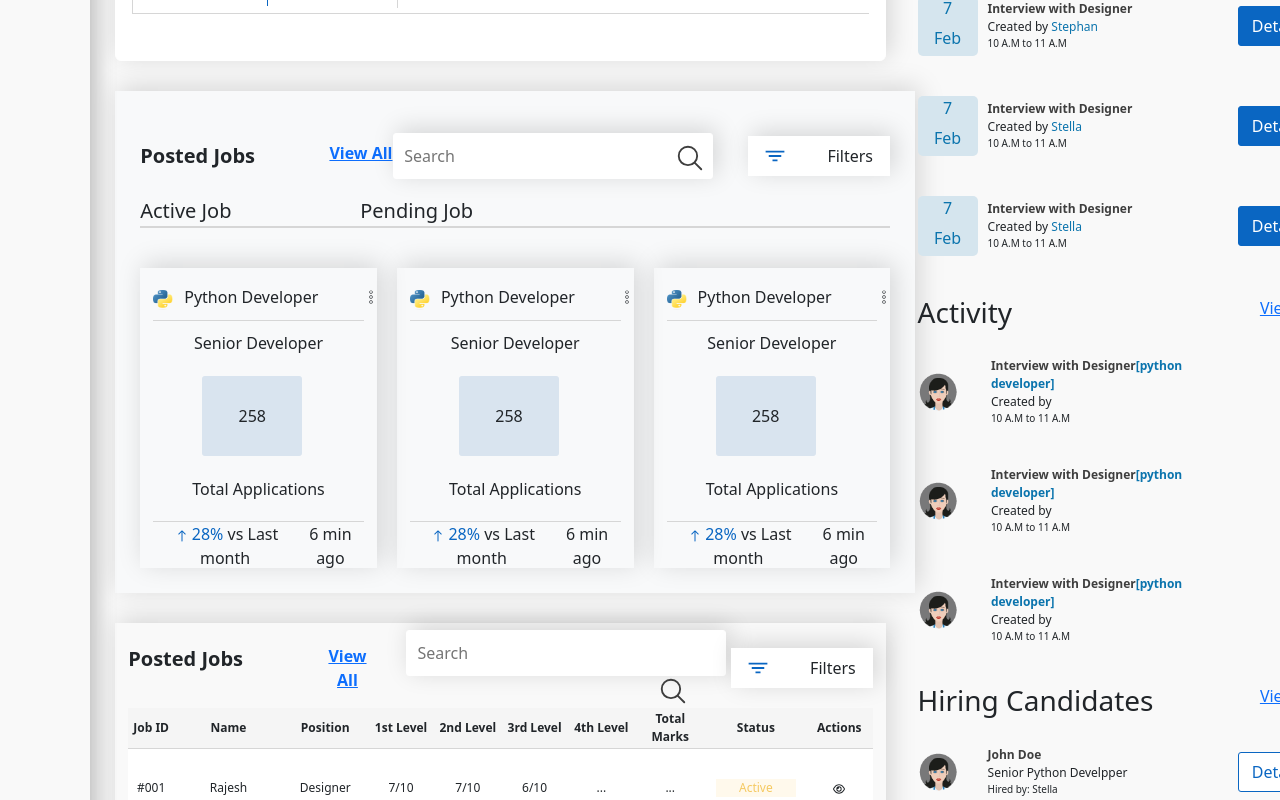
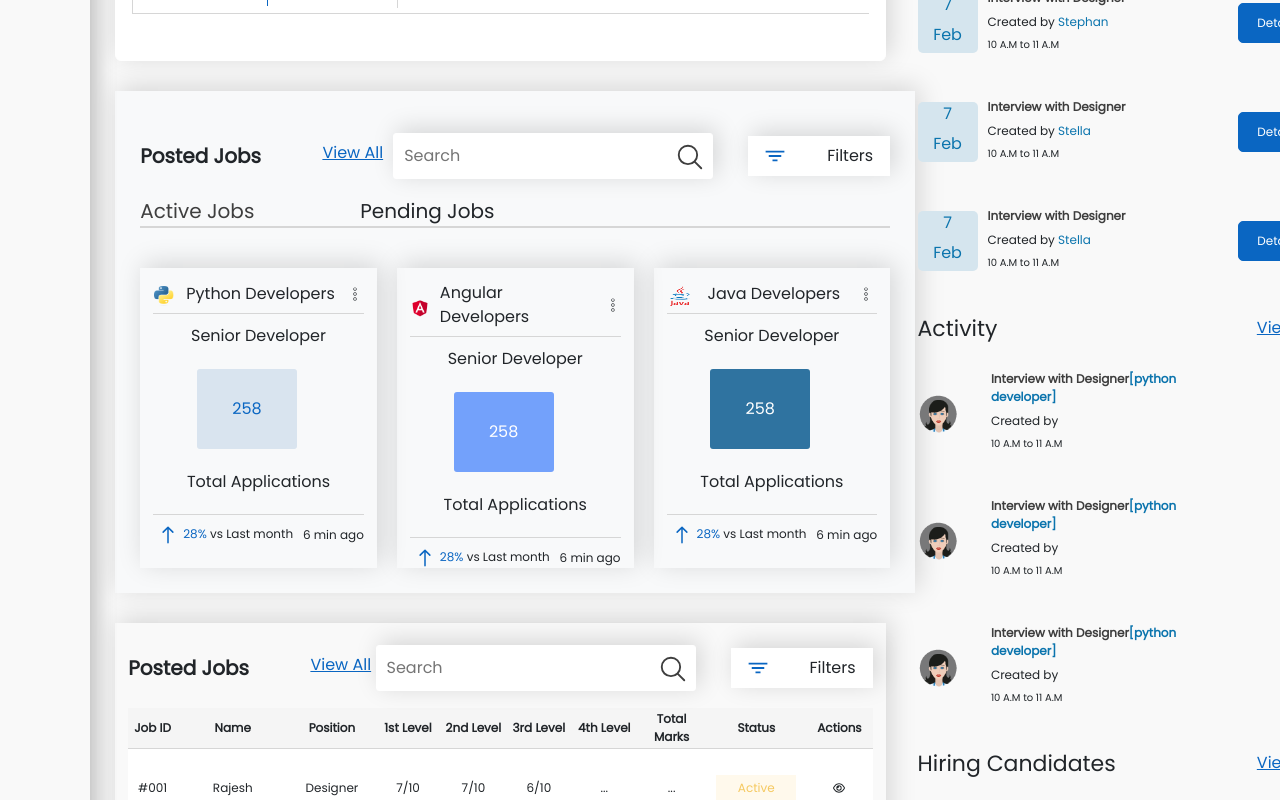
Before and after one commit to rajeshdevelopproject/HR_Management, a React (Create React App) app: page / in a window 1280 px wide. Shown: the part 1020-1820 px from the top of the page. Built offline with nearby package versions, Linux system fonts and the light colour scheme.

Commit message:
Alignment fixes

```diff
--- a/public/index.html
+++ b/public/index.html
@@ -15,6 +15,8 @@
       user's mobile device or desktop. See https://developers.google.com/web/fundamentals/web-app-manifest/
     -->
     <link rel="manifest" href="%PUBLIC_URL%/manifest.json" />
+    <link href='https://fonts.googleapis.com/css?family=Poppins' rel='stylesheet'>
+
     <!--
       Notice the use of %PUBLIC_URL% in the tags above.
       It will be replaced with the URL of the `public` folder during the build.
--- a/src/App.css
+++ b/src/App.css
@@ -1,6 +1,7 @@
 .App {
   text-align: center;
   background-color: #f9f9f9;
+  font-family: 'Poppins';
 }
 .empty_div{
   height: 60px;
@@ -84,3 +85,7 @@
 .header-details h3{
   margin-bottom: 15px;
 }
+.react-calendar__tile--now{
+  background-color: #0A66C2 !important;
+  /* border-radius: 50%; */
+}
--- a/src/components/DataTable/dataTable.scss
+++ b/src/components/DataTable/dataTable.scss
@@ -30,6 +30,9 @@ td{
 .Active,.Hired,.Reject{
     width: 80px;
     font-weight: 500;
+    height: 25px;
+    display: grid;
+    align-items: center;
 }
 .Active{
     background-color: #fff9ec;
--- a/src/components/FilterHeader/filterHeader.jsx
+++ b/src/components/FilterHeader/filterHeader.jsx
@@ -10,7 +10,7 @@ const FilterHeader =(()=>{
         <div className="filter-header">
             <div className="light-tittle">
                 <p className="title">Posted Jobs</p>
-                <a href="" style={{fontWeight:'bold'}}>View All</a>
+                <p style={{fontSize:'16px',color:'#0A66C2',textDecoration:'underline'}}>View All</p>
             </div>
            <div className="left-filter">
                 <div className="input-div">
--- a/src/components/MeetingInfo/meetingUserCard.jsx
+++ b/src/components/MeetingInfo/meetingUserCard.jsx
@@ -39,7 +39,7 @@ const MeetingUserCard =((p)=>{
             <div className="rightSideInterview">
                 <div className="tableCard ">
                     <div className="table_data rightBorder">
-                        <p>1St level: 7/10</p>
+                        <p>1st level: 7/10</p>
                     </div>
                     <div className="table_data">
                         <p>Interviewer: Stella</p>
--- a/src/components/Postjob/postjob.jsx
+++ b/src/components/Postjob/postjob.jsx
@@ -5,8 +5,8 @@ import { CiMenuKebab } from "react-icons/ci";
 import { IoIosArrowRoundUp } from "react-icons/io";
 import FilterHeader from "../FilterHeader/filterHeader";
 
-const PostJob =(()=>{
-    return(
+const PostJob = (() => {
+    return (
         <>
 
 
@@ -32,13 +32,11 @@ const PostJob =(()=>{
 
                 </div>
                 <div className="tap">
-                <div className="firstChild">Active Job</div>
-                <div className="secoundChild">Pending Job</div>
+                    <div className="firstChild">Active Jobs</div>
+                    <div className="secoundChild">Pending Jobs</div>
                 </div>
 
                 <div className="overAllCard">
-                <JobCard></JobCard>
-                <JobCard></JobCard>
                     <JobCard></JobCard>
                 </div>
             </div>
@@ -46,31 +44,60 @@ const PostJob =(()=>{
     )
 })
 
-const JobCard =(()=>{
-    return(
+const JobCard = (() => {
+
+    let jobs = [
+        {
+            jobTitle: 'Python Developers',
+            role: 'Senior Developers',
+            count: '258',
+            img: './python_logo.png',
+            title: "Python"
+        },
+        {
+            jobTitle: 'Angular Developers',
+            role: 'Senior Developers',
+            count: '258',
+            img: './anguler.png',
+            title: "Angular"
+        },
+        {
+            jobTitle: 'Java Developers',
+            role: 'Senior Developers',
+            count: '258',
+            img: './java.png',
+            title: "Java"
+        }
+    ]
+    return (
         <>
-        <div className='jobcard'>
+            {
+                jobs && jobs.length > 0 && jobs.map(res => {
+
+                    return <div className='jobcard'>
                         <div className="jobhead">
-            <img src="./python_logo.png" style={{width:'20px',height:'20px',marginTop:'5px'}}/>
-                <p style={{textAlign:'start'}}>Python Developer</p>
+                            <img src={res.img} style={{ width: '20px', height: '20px', marginTop: '5px' }} />
+                            <p style={{ textAlign: 'start' }}>{res.jobTitle}</p>
                             <CiMenuKebab></CiMenuKebab>
                         </div>
                         <div className="jobmiddle">
-                <p style={{paddingTop:'10px'}}>Senior Developer</p>
-                <div className="count">258</div>
+                            <p style={{ paddingTop: '10px' }}>Senior Developer</p>
+                            <div className="count" style={res.title == "Python" ? { backgroundColor: '#D9E4EF',color:'#0A66C2' } : res.title == "Angular" ? { backgroundColor: '#73A1FB' } : { backgroundColor: '#2F73A0' }}>258</div>
                             <p>
                                 Total Applications
                             </p>
                         </div>
                         <div className="jobbottom">
                             <div>
-                    <IoIosArrowRoundUp style={{width:'20px',height:'20px',color:'#0A66C2'}}/>
-                    <span style={{color:'#0A66C2'}}>28% </span>
+                                <IoIosArrowRoundUp style={{ width: '30px', height: '30px', color: '#0A66C2' }} />
+                                <span style={{ color: '#0A66C2' }}>28% </span>
                                 <span>vs Last month</span>
                             </div>
                             <div>6 min ago</div>
                         </div>
                     </div>
+                })
+            }
         </>
     )
 })
--- a/src/components/Postjob/postjob.scss
+++ b/src/components/Postjob/postjob.scss
@@ -53,6 +53,8 @@ input{
 .firstChild{
     width: 220px;
     text-align: start;
+    font-size: 20px;
+    color: #3E3E3E;
 }
 .jobcard{
     width: 300px;
@@ -62,14 +64,12 @@ input{
 }
 
 .jobhead{
-    display: grid;
+    display: flex;
     align-items: center;
     gap: 10px;
     justify-content: space-around;
     border-bottom: 1px solid #D6D6D6;
     padding-bottom: 7px;
-    height: 40px;
-    grid-template-columns: 10% 80% 20%;
 }
 .count{
     width: 100px;
@@ -80,6 +80,7 @@ input{
     background-color: #D9E4EF;
     border-radius: 3px;
     margin-left: 10px;
+    color: #fff;
 }
 .jobmiddle{
     height: 200px;
@@ -93,6 +94,8 @@ input{
     display: flex;
     justify-content: space-between;
     border-top: 1px solid  #D6D6D6;
+    font-size: 12px;
+    align-items: center;
 }
 .overAllCard{
 
--- a/src/components/StatusDetails/statusdetails.jsx
+++ b/src/components/StatusDetails/statusdetails.jsx
@@ -10,7 +10,7 @@ const StatusDetails =((prop)=>{
         <div className="statusobj">
             <div className="statusheader">
                 <h3>{prop.data.title}</h3>
-                <a href="">View All</a>
+                <p style={{fontSize:'16px',color:'#0A66C2',textDecoration:'underline'}}>View All</p>
             </div>
             {
                 prop.data.data.map((obj,index)=>{
--- a/src/components/StatusDetails/statusdetails.scss
+++ b/src/components/StatusDetails/statusdetails.scss
@@ -13,10 +13,14 @@
     justify-content: space-between;
     margin-bottom: 20px;
 }
+.statusheader h3{
+    font-size: 22px !important;
+}
 .but{
     width: 80px;
     height: 40px;
-    border-radius: 3px;
+    border-radius: 5px;
+    font-size: 12px;
 }
 .fill{
     background-color: #0A66C2;
@@ -30,6 +34,9 @@
 }
 .employee-details{
     text-align: start;
+}
+.employee-details p{
+    margin-bottom: 6px !important;
 }
 .dateBox{
     width: 60px;
```
Also changed, not shown: public/Anguler.png (added), public/java.png (added). Lines whose indentation alone changed are shown as unchanged.
